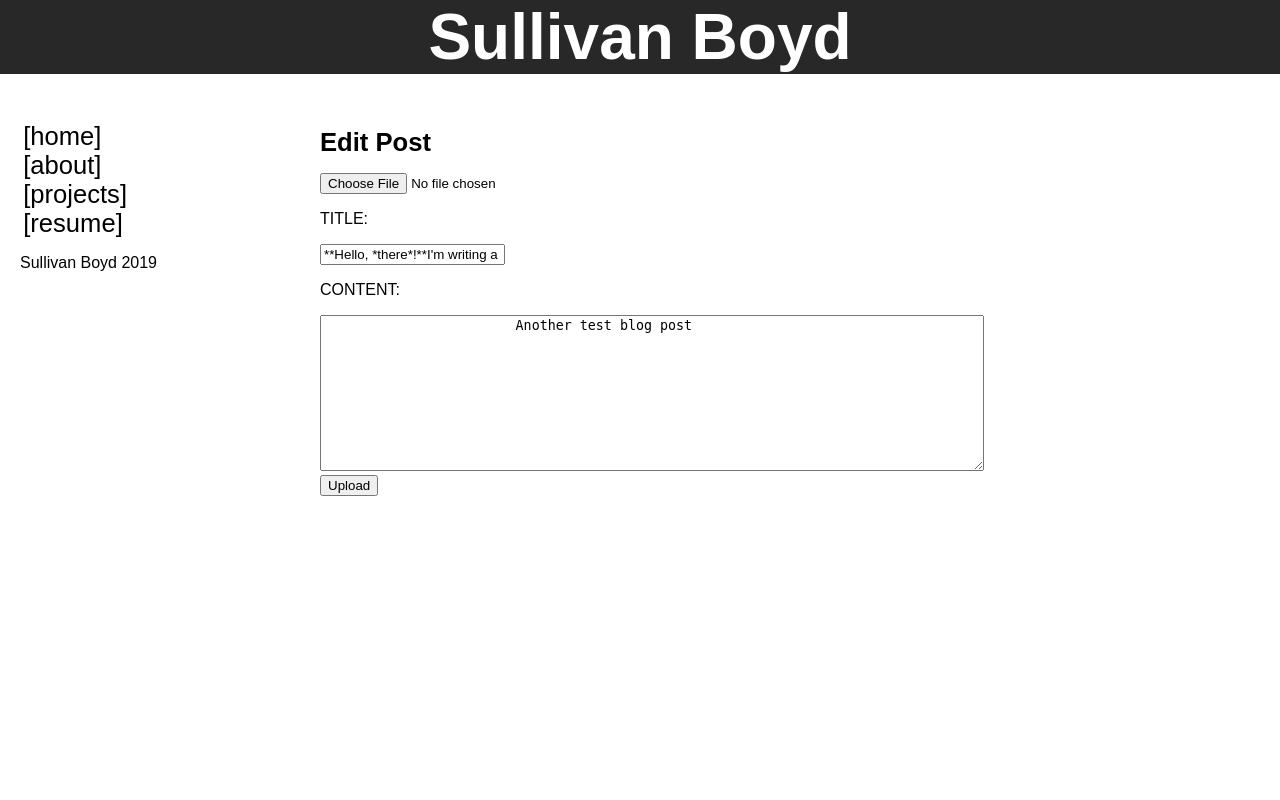
After one commit to dot-operator/Blog-server, a Flask app: a page that uses templates/base.html in a window 1280 px wide. The commit adds this page. Run offline with Flask 2, Linux system fonts and the light colour scheme; the visitor is signed in with stand-in values (Sample User, id 1); data comes from the database, SQL or seed files in the repository; both versions use the stored data as it was after the commit.

Commit message:
basic blog test.

```diff
--- a/app.py
+++ b/app.py
@@ -1,8 +1,200 @@
-from flask import Flask, escape, request
+import datetime
+import functools
+import os
+import re
+import urllib
+
+from flask import (Flask, abort, flash, Markup, redirect, render_template,
+                   request, Response, session, url_for)
+from markdown import markdown
+from markdown.extensions.codehilite import CodeHiliteExtension
+from markdown.extensions.extra import ExtraExtension
+from micawber import bootstrap_basic, parse_html
+from micawber.cache import Cache as OEmbedCache
+from peewee import *
+from playhouse.flask_utils import FlaskDB, get_object_or_404, object_list
+from playhouse.sqlite_ext import *
+
+APP_DIR = os.path.dirname(os.path.realpath(__file__))
+ADMIN_PASSWORD = ' ASS_WORD'
+DATABASE = 'sqliteext:///%s' % os.path.join(APP_DIR, 'blog.db')
+DEBUG = False
+SECRET_KEY = 'secret key lol'
+SITE_WIDTH = 1000
 
 app = Flask(__name__)
+app.config.from_object(__name__)
+
+flask_db = FlaskDB(app)
+database = flask_db.database
+
+oembed_providers = bootstrap_basic(OEmbedCache())
+
+
+class Entry(flask_db.Model):
+    title = CharField()
+    slug = CharField(unique=True)
+    content = TextField()
+    published = True
+    timestamp = DateTimeField(default=datetime.datetime.now, index=True)
+
+    @property
+    def html_content(self):
+        hilite = CodeHiliteExtension(linenums=False, css_class='highlight')
+        extras = ExtraExtension()
+        markdown_content = markdown(self.content, extensions=[hilite, extras])
+        oembed_content = parse_html(
+            markdown_content,
+            oembed_providers,
+            urlize_all=True,
+            maxwidth=app.config['SITE_WIDTH'])
+        return Markup(oembed_content)
+
+    def save(self, *args, **kwargs):
+        if not self.slug:
+            self.slug = re.sub('[^\w]+', '-', self.title.lower())
+        ret = super(Entry, self).save(*args, **kwargs)
+
+        # Store search content.
+        self.update_search_index()
+        return ret
+
+    def update_search_index(self):
+        search_content = '\n'.join((self.title, self.content))
+        try:
+            fts_entry = FTSEntry.get(FTSEntry.docid == self.id)
+        except FTSEntry.DoesNotExist:
+            FTSEntry.create(docid=self.id, content=search_content)
+        else:
+            fts_entry.content = search_content
+            fts_entry.save()
+
+    @classmethod
+    def public(cls):
+        # for now, all entries are public
+        # why would I want a private blog post?
+        return Entry.select()
+
+    @classmethod
+    def search(cls, query):
+        words = [word.strip() for word in query.split() if word.strip()]
+        if not words:
+            return Entry.select().where(Entry.id == 0)
+        else:
+            search = ' '.join(words)
+
+        return (Entry
+            .select(Entry, FTSEntry.rank().alias('score'))
+            .join(FTSEntry, on=(Entry.id == FTSEntry.docid))
+            .where(
+                (Entry.published == True) & (FTSEntry.match(search)))
+            .order_by(SQL('score')))
+
+
+class FTSEntry(FTSModel):
+    content = SearchField()
+
+    class Meta:
+        database = database
+
+def login_required(fn):
+    @functools.wraps(fn)
+    def inner(*args, **kwargs):
+        if session.get('logged_in'):
+            return fn(*args, **kwargs)
+        return redirect(url_for('login', next=request.path))
+    return inner
+
+@app.route('/login/', methods=["GET", "POST"])
+def login():
+    next_url = request.args.get('next') or request.form.get('next')
+    if request.method == "POST" and request.form.get('password'):
+        password = request.form.get('password')
+        if password == app.config['ADMIN_PASSWORD']:
+            session['logged_in'] = True
+            session.permanent = True
+            flash("You have logged in.", 'success')
+            return redirect(next_url or url_for('index'))
+        else:
+            flash("Bad login.", 'danger')
+    return render_template('login.html', next_url=next_url)
+
+@app.route('/logout/', methods=["GET", "POST"])
+def logout():
+    if request.method == 'POST':
+        session.clear()
+        return redirect(url_for('index'))
+    return render_template('logout.html')
 
 @app.route('/')
-def hello():
-    name = request.args.get("name", "World")
-    return f'Hello, {escape(name)}!'
+def index():
+    search_query = request.args.get('q')
+    if search_query:
+        query = Entry.search(search_query)
+    else:
+        query = Entry.public().order_by(Entry.timestamp.desc())
+    return object_list('index.html', query, search = search_query)
+
+@app.route('/create/', methods=['GET', 'POST'])
+@login_required
+def create():
+    if request.method == "POST":
+        if request.form.get('title') and request.form.get('content'):
+            entry = Entry.create(
+                title=request.form['title'],
+                content = request.form['content'])
+            flash("Blog post created successfully.", 'success')
+            if entry.published:
+                return redirect(url_for('post', slug=entry.slug))
+            else:
+                return redirect(url_for('edit', slug=entry.slug))
+        else:
+            flash("Title and content are required.", 'danger')
+    return render_template('create.html')
+
+@app.route('/<slug>/edit/', methods=['GET', 'POST'])
+@login_required
+def edit(slug):
+    entry = get_object_or_404(Entry, Entry.slug == slug)
+    if request.method == "POST":
+        if request.form.get('title') and request.form.get('content'):
+            entry.title = request.form['title']
+            entry.content = request.form['content']
+            entry.save()
+
+            flash('Blog post saved.', 'success')
+            if entry.published:
+                return redirect(url_for('post', slug = entry.slug))
+            else:
+                return redirect(url_for('edit', slug = entry.slug))
+        else:
+            flash("Title and content are required.", 'danger')
+    return render_template('edit.html', entry = entry)
+
+@app.route('/<slug>/')
+def post(slug):
+    if session.get('logged_in'):
+        query = Entry.select()
+    else:
+        query = Entry.public()
+    entry = get_object_or_404(query, Entry.slug == slug)
+    return render_template('post.html', entry=entry)
+
+@app.template_filter('clean_querystring')
+def clean_querystring(request_args, *keys_to_remove, **new_values):
+    querystring = dict((key, value) for key, value in request_args.items())
+    for key in keys_to_remove:
+        querystring.pop(key, None)
+    querystring.update(new_values)
+    return urllib.urlencode(querystring)
+
+@app.errorhandler(404)
+def not_found(exc):
+    return render_template('404.html'), 404 # ! Change to a special error page.
+
+def main():
+    database.create_tables([Entry, FTSEntry])
+    app.run(debug = True)
+
+if __name__ == '__main__':
+    main()
--- a/requirements.txt
+++ b/requirements.txt
@@ -3,6 +3,7 @@ peewee
 pygments
 markdown
 micawber
+beautifulsoup4
 pytumblr
 twitter
 gunicorn
--- a/static/home.css
+++ b/static/home.css
@@ -25,10 +25,10 @@ h1 {
 }
 
 h2 {
-	text-align: center;
+	text-align: left;
 	margin: auto;
 	font-size: 2vw;
-	color: white;
+	color: black;
 }
 
 .menuLink {
@@ -70,7 +70,7 @@ a:visited {
 	margin-right: 10%;
 	margin-bottom: 1.5%;
 	color: black;
-	text-align: center;
+	text-align: left;
 	align-items: center;
 }
 
@@ -80,6 +80,11 @@ a:visited {
 	width: 100%;
 	align-items: center;
 	margin: 0%;
+}
+
+.timestamp{
+	margin-top: 0;
+	font-size: 0.5vw;
 }
 
 /*
--- /dev/null
+++ b/templates/base.html
@@ -0,0 +1,41 @@
+<!doctype html>
+<head>
+	<title>Sullivan Boyd - Programmer</title>
+	<meta charset="utf-8">
+	<meta name="viewport" content="width=device-width, initial-scale=1.0"/>
+	<link rel="shortcut icon" href="{{ url_for('static', filename='favicon.ico') }}">
+	<link type="text/css" rel="stylesheet" href={{ url_for('static', filename='home.css') }}/>
+	<meta name="robots" content="noindex">
+	{% block extra_head %}{% endblock %}
+	{% block extra_scripts %}{% endblock %}
+</head>
+
+<body>
+	<div id="head">
+		<h1>Sullivan Boyd</h1>
+	</div>
+
+	<div class="contentContainer">
+		{% for category, message in get_flashed_messages(with_categories=true) %}
+			<div class="alert alert-{{ category }} alert-dismissable">
+				<p>{{ message }}</p>
+			</div>
+		{% endfor %}
+
+		<div class="listing">
+			{% block page_header %}
+				<h2>{% block content_title %}{%endblock %}</h2>
+			{% endblock %}
+
+			{% block content %}{% endblock %}
+		</div>
+	</div>
+
+	<footer><div>
+	<a class="menuLink" href="/">[home]</a><br/>
+	<a class="menuLink" href="/about/">[about]</a><br/>
+	<a class="menuLink" href="/projects/">[projects]</a></br>
+	<a class="menuLink" href="{{ url_for('static', filename='SullivanB_resume.pdf') }}" target="_blank">[resume]</a><br/>
+	<p>   Sullivan Boyd 2019</p>
+	</div></footer>
+</body>
--- /dev/null
+++ b/templates/edit.html
@@ -0,0 +1,16 @@
+{% extends "base.html" %}
+
+{% block title %}Edit Post{% endblock %}
+
+{% block content_title %}Edit Post{% endblock %}
+
+{% block content %}
+<form action="{% block form_action %}{{ url_for('edit', slug=entry.slug) }}{% endblock %}" method=post>
+<p><input type=file name=file>
+		<p>TITLE:</p><input type=text name="title" value="{{ request.form.get('title', entry.title) }}"></br>
+		<p>CONTENT:</p><textarea rows="10" cols="80" name=content>
+			{{ request.form.get('content', entry.content) }}
+		</textarea></br>
+		<input type=submit value=Upload>
+</p></form>
+{% endblock %}
```
Also changed, not shown: templates/create.html (added, +14 -0 lines), templates/file_list.html (deleted, +0 -20 lines), templates/includes/pagination.html (added, +14 -0 lines), templates/index.html (+14 -63 lines), templates/login.html (added, +14 -0 lines), templates/post.html (added, +16 -0 lines), blog.db (added).
